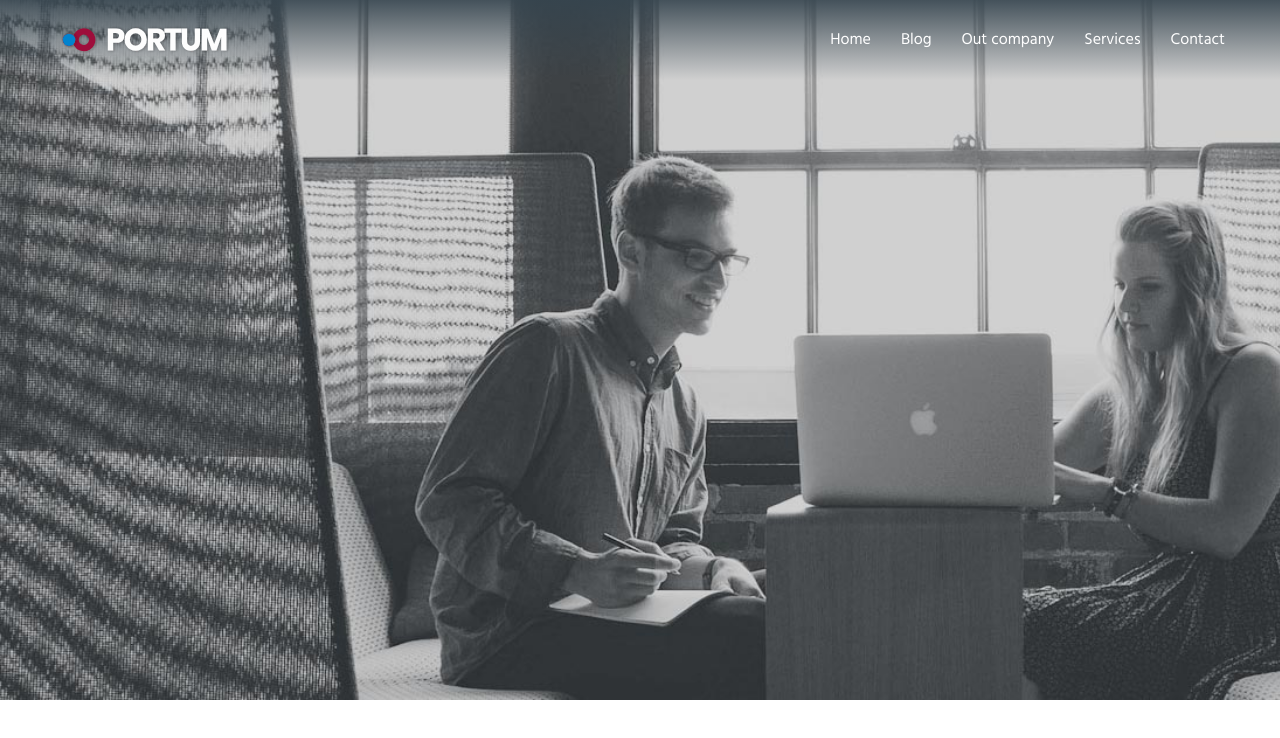
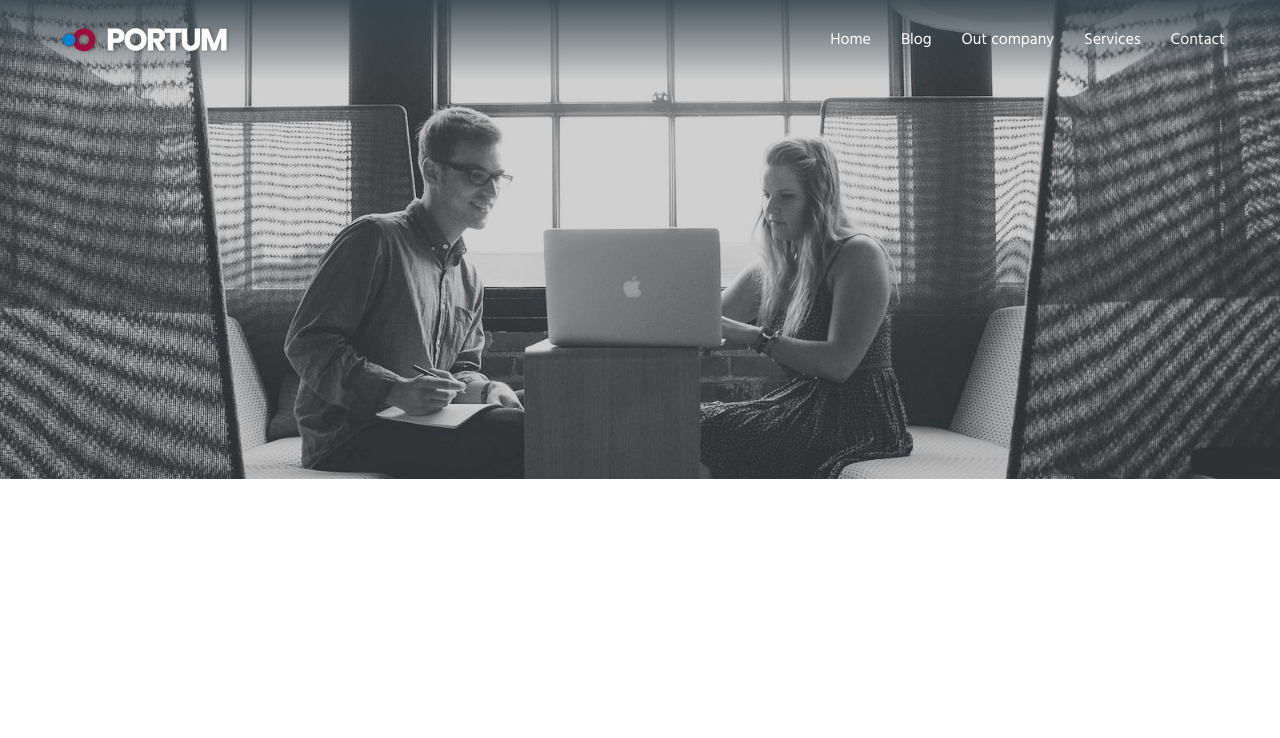
Before and after one commit to BGZStephen/portum, an Angular app: page / in a window 1280 px wide. Shown: the top 738 px of the page. Built offline with nearby package versions, Linux system fonts and the light colour scheme.

Commit message:
initial test of working carousel

```diff
--- a/src/app/components/carousel/carousel.component.html
+++ b/src/app/components/carousel/carousel.component.html
@@ -1,7 +1,7 @@
 <div id="carousel">
-  <div class="slides-container">
-    <div class="slide" *ngFor="let slide of options.slides">
-      TEST
+  <div class="slides-container" [ngStyle]="slideContainerStyle()">
+    <div class="slide" *ngFor="let slide of options.slides" [ngStyle]="slidesStyle()">
+      <img src="{{slide.image}}">
     </div>
   </div>
 </div>
--- a/src/app/components/carousel/carousel.component.scss
+++ b/src/app/components/carousel/carousel.component.scss
@@ -0,0 +1,17 @@
+#carousel {
+  max-width: 100vw;
+  overflow-x: hidden;
+  position: relative;
+  z-index: -5;
+
+  .slides-container {
+    position: relative;
+    transition: 1s ease all;
+    .slide {
+      float: left;
+      img {
+        width: 100%;
+      }
+    }
+  }
+}
--- a/src/app/components/carousel/carousel.component.ts
+++ b/src/app/components/carousel/carousel.component.ts
@@ -23,11 +23,13 @@ interface Slide {
 })
 export class CarouselComponent implements OnInit {
   @Input() options: Options;
+  validators: object;
+  animations: object;
+  currentSlide: number;
+  slideContainerWidth: string;
+  slideWidth: string;
 
-  constructor(
-    private validators: object,
-    private animations: object,
-  ) {
+  constructor() {
     this.validators = {
       height: this.validateHeight,
       width: this.validateWidth,
@@ -41,10 +43,40 @@ export class CarouselComponent implements OnInit {
       slide: () => null,
       fade: () => null,
     }
+
+    this.currentSlide = 0;
   }
 
   ngOnInit() {
     this.validateOptions();
+    this.initSlideContainer();
+    this.initSlides();
+
+    setInterval(this.animateSlide, this.options.animationSpeed || 10000)
+  }
+
+  animateSlide =() => {
+    this.nextSlide();
+  }
+
+  initSlideContainer() {
+    this.slideContainerWidth = `${100 * this.options.slides.length}%`
+  }
+
+  initSlides() {
+    this.slideWidth = `${100 / this.options.slides.length}%`
+  }
+
+  nextSlide() {
+    this.currentSlide + 1 === this.options.slides.length ? this.currentSlide = 0 : this.currentSlide += 1;
+  }
+
+  slideContainerStyle() {
+    return {'width': this.slideContainerWidth, 'left': `-${this.currentSlide * 100}%`}
+  }
+
+  slidesStyle() {
+    return {'width': this.slideWidth}
   }
 
   validateOptions() {
@@ -87,7 +119,7 @@ export class CarouselComponent implements OnInit {
     }
   }
 
-  validateSlides() {
+  validateSlides = () => {
     if (!Array.isArray(this.options.slides)) {
       throw new Error('Please provide slides as an array');
     }
--- a/src/app/components/home/view/home-view.component.html
+++ b/src/app/components/home/view/home-view.component.html
@@ -1,7 +1,8 @@
 <div class="content-wrapper">
-  <div id="slider">
+  <!-- <div id="slider">
     <div class="slide">
 
     </div>
-  </div>
+  </div> -->
+  <app-carousel [options]="carouselOptions"></app-carousel>
 </div>
--- a/src/app/components/home/view/home-view.component.ts
+++ b/src/app/components/home/view/home-view.component.ts
@@ -5,8 +5,24 @@ import { Component, OnInit } from '@angular/core';
   templateUrl: './home-view.component.html',
 })
 export class HomeViewComponent implements OnInit {
+  carouselOptions: object;
 
-  constructor() { }
+  constructor(
+  ) {
+    this.carouselOptions = {
+      slides: [
+        {
+          image: '/assets/img/slider-img-01.jpg'
+        },
+        {
+          image: '/assets/img/slider-img-02.jpg'
+        },
+        {
+          image: '/assets/img/slider-img-03.jpg'
+        },
+      ]
+    }
+  }
 
   ngOnInit() {
   }
```
